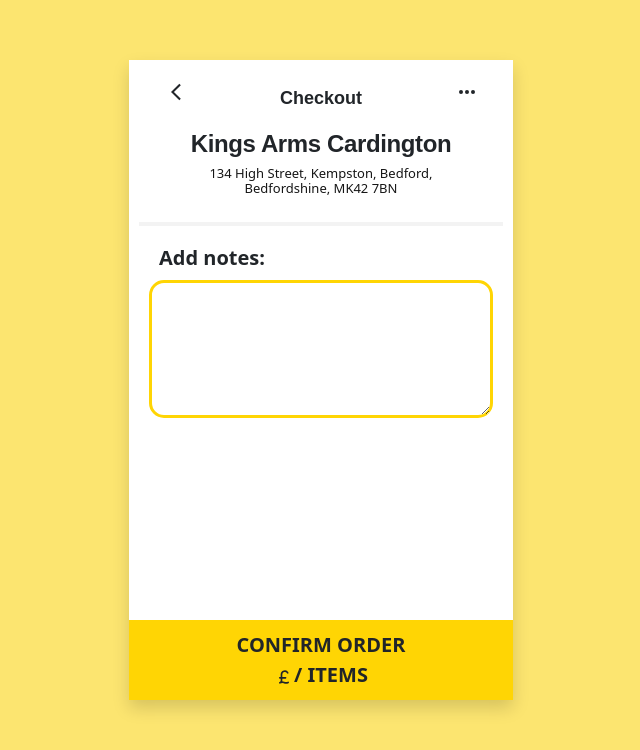
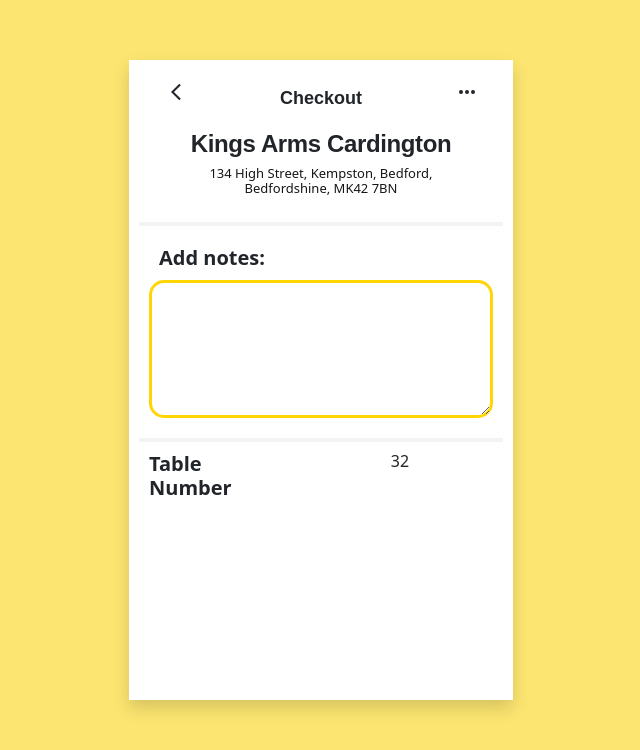
Before and after one commit to dhruvparmar2310/restaurant-app, a React (Create React App) app: page /checkout in a window 1280 px wide. Shown: the top 750 px of the page, without its empty margins (319-959 px from the left). Built offline with nearby package versions, Linux system fonts and the light colour scheme.

Commit message:
Add files via upload

```diff
--- a/src/pages/Checkout/index.js
+++ b/src/pages/Checkout/index.js
@@ -54,7 +54,7 @@
           </>
             : ''}
           <div className='row product-details'>
-              {checkoutData.map((value, index) => {
+              {checkoutData?.map((value, index) => {
                 console.log('value >> ', value)
                 return (
                   <React.Fragment key={index}>
@@ -66,47 +66,32 @@
                         </React.Fragment>
                       )
                     })} */}
+                    {value.name}
                     </h5>
                     <div className='col-lg-6 details'>
-                      <h6>{value.qnty} x {value.pop.name}</h6>
-                      <p>{value.data.name} {value.checkbox.name}</p>
+                      <h6>{value.quantity} x {value.pop.name}</h6>
+                      <p>{value.sizeData.name} <br/>{value.checkbox.map((data, index) => <span key={index}>{data.name.concat(', ')}</span>)}</p>
+                    </div>
+                    <div className='col-lg-6 price'>
+                      <p><TbCurrencyPound /> {value.total}</p>
                     </div>
                   </React.Fragment>
                 )
               })}
-              {/* <div className='col-lg-6'>
-              {sizeData.state.cart.data.map((data, index) => {
-                return (
-                  <>
-                    <p>{data.name}</p>
-                    <p>{data.price}</p>
-                  </>
-                )
-              })}
-            </div>
-            {/* <div className='col-lg-6 price'>
-              <p><TbCurrencyPound /> 8.40</p>
-            </div> */}
           </div>
-          {/* <div className='row product-details mt-2'>
-            <div className='col-lg-6 details'>
-              <h6>1 x Carlsberg</h6>
-              <p>{sizeData.state.cart.pop.map((data, index) => {
-                return (
-                  <React.Fragment key={index}>
-                    {data.name}
-                  </React.Fragment>
-                )
-              })}</p>
-            </div>
-            <div className='col-lg-6 price'>
-              <p><TbCurrencyPound /> {sizeData.state.sizeData.price}</p>
-            </div>
-          </div> */}
           <span className='underline'></span>
           <div className='addNotes'>
             <h5>Add notes:</h5>
             <textarea className='form-control' rows={5}></textarea>
+          </div>
+          <span className='underline'></span>
+          <div className='table row'>
+            <div className='col-lg-6'>
+              <h5>Table Number</h5>
+            </div>
+            <div className='col-lg-6'>
+              <button className='btn'>32</button>
+            </div>
           </div>
       </div>
       <div className='footer' onClick={(e) => ConfirmOrder(e)}>
--- a/src/pages/Checkout/style.css
+++ b/src/pages/Checkout/style.css
@@ -61,8 +61,8 @@
     height: 10vh;
     width: 100%;
     background-color: var(--main-theme);
-    position: absolute;
-    bottom: 0;
+    position: absolute !important;
+    bottom: -60% !important;
     cursor: pointer;
     padding-top: 10px;
 }
```
